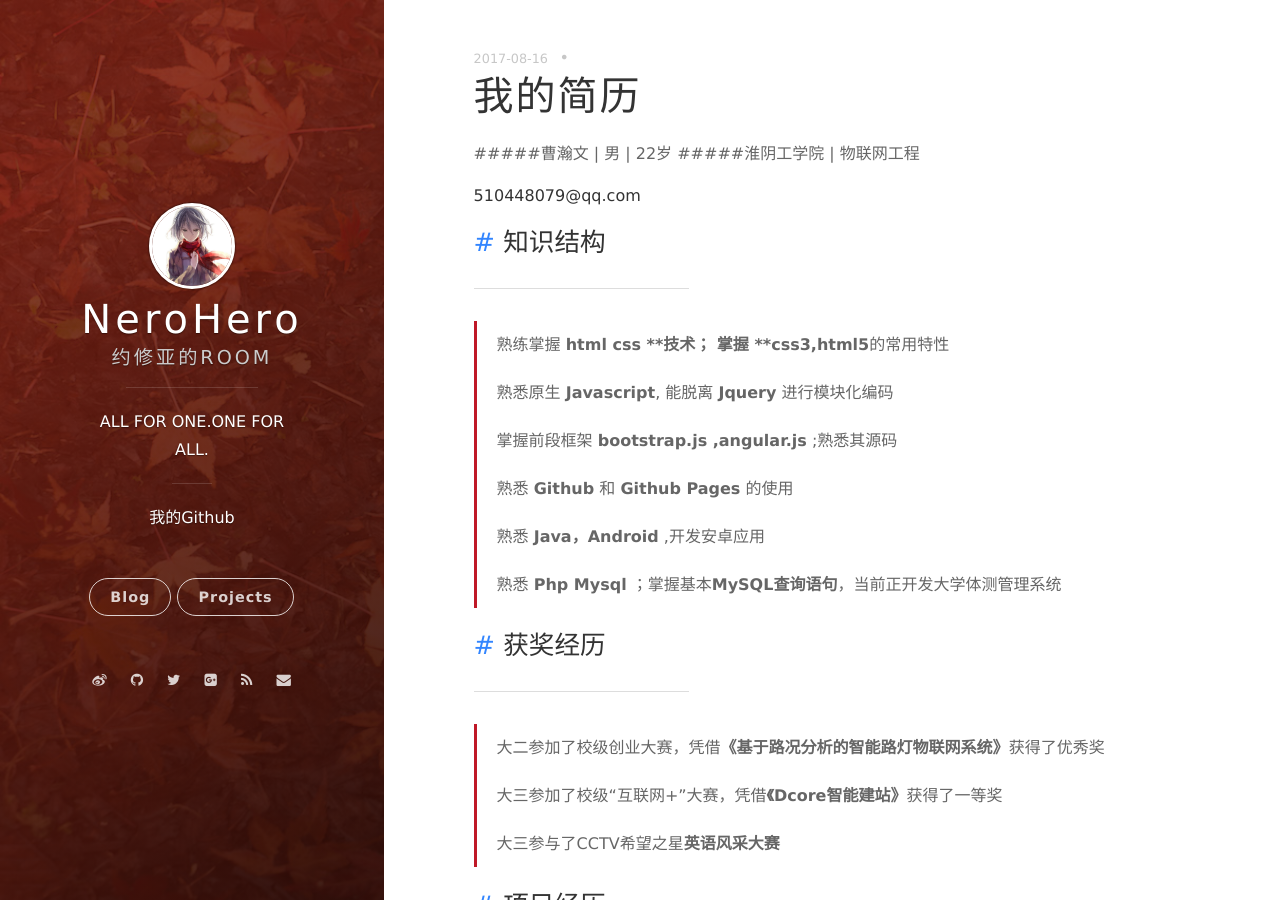
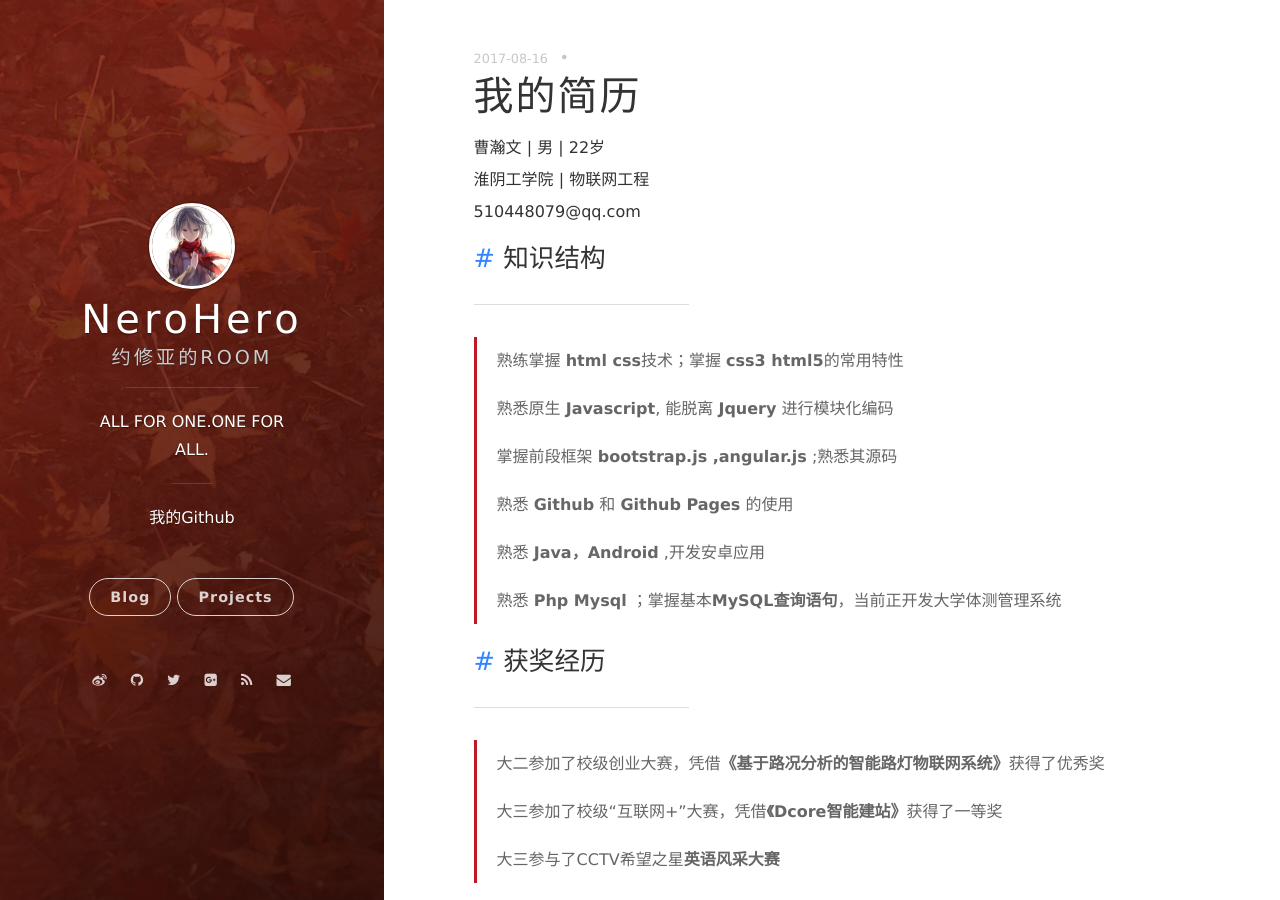
Before and after one commit to cc20140820/cc20140820.github.io, a Jekyll site: the page built from _posts/2017-08-16-myresume.markdown, in a window 1280 px wide and 900 px high. Built offline with Jekyll 4.4.1, drawn with Linux system fonts in a browser that asks for light colours; nearby versions of some CDN libraries; comment, search, counter and statistics services are not loaded.

Commit message:
c
修改

```diff
--- a/_posts/2017-08-16-myresume.markdown
+++ b/_posts/2017-08-16-myresume.markdown
@@ -3,8 +3,8 @@ layout: post
 title: 我的简历
 date: 2017-08-16 15:32:24.000000000 +09:00
 ---
-#####曹瀚文 | 男 | 22岁
-#####淮阴工学院 | 物联网工程
+##### 曹瀚文 | 男 | 22岁
+##### 淮阴工学院 | 物联网工程
 ##### 510448079@qq.com
 
 
@@ -13,7 +13,7 @@ date: 2017-08-16 15:32:24.000000000 +09:00
 
 ----------
 
-> 熟练掌握 **html css **技术；  掌握 **css3,html5**的常用特性
+> 熟练掌握 **html css**技术；掌握 **css3 html5**的常用特性
 >
 > 熟悉原生 **Javascript**, 能脱离 **Jquery** 进行模块化编码
 >
@@ -51,7 +51,7 @@ date: 2017-08-16 15:32:24.000000000 +09:00
 >+ 调用了第三方[“问卷网”](https://www.wenjuan.com/)提供的问卷
 >
 >2.设计开发了[淮阴工学院体育部官网](http://aqjywedding.com.ali2.3sz.cn/)
-
+>
 >3.设计开发了安卓应用
 >+ 应用说明：通过手机扫描绘本中的插画，进而在屏幕显示插画内容的动态效果
 >+ 实现过程：通过识别摄像头获取到的实时图像，再与图片库中的图像进行匹配，匹配成功则返回对应的逐帧动画
```
